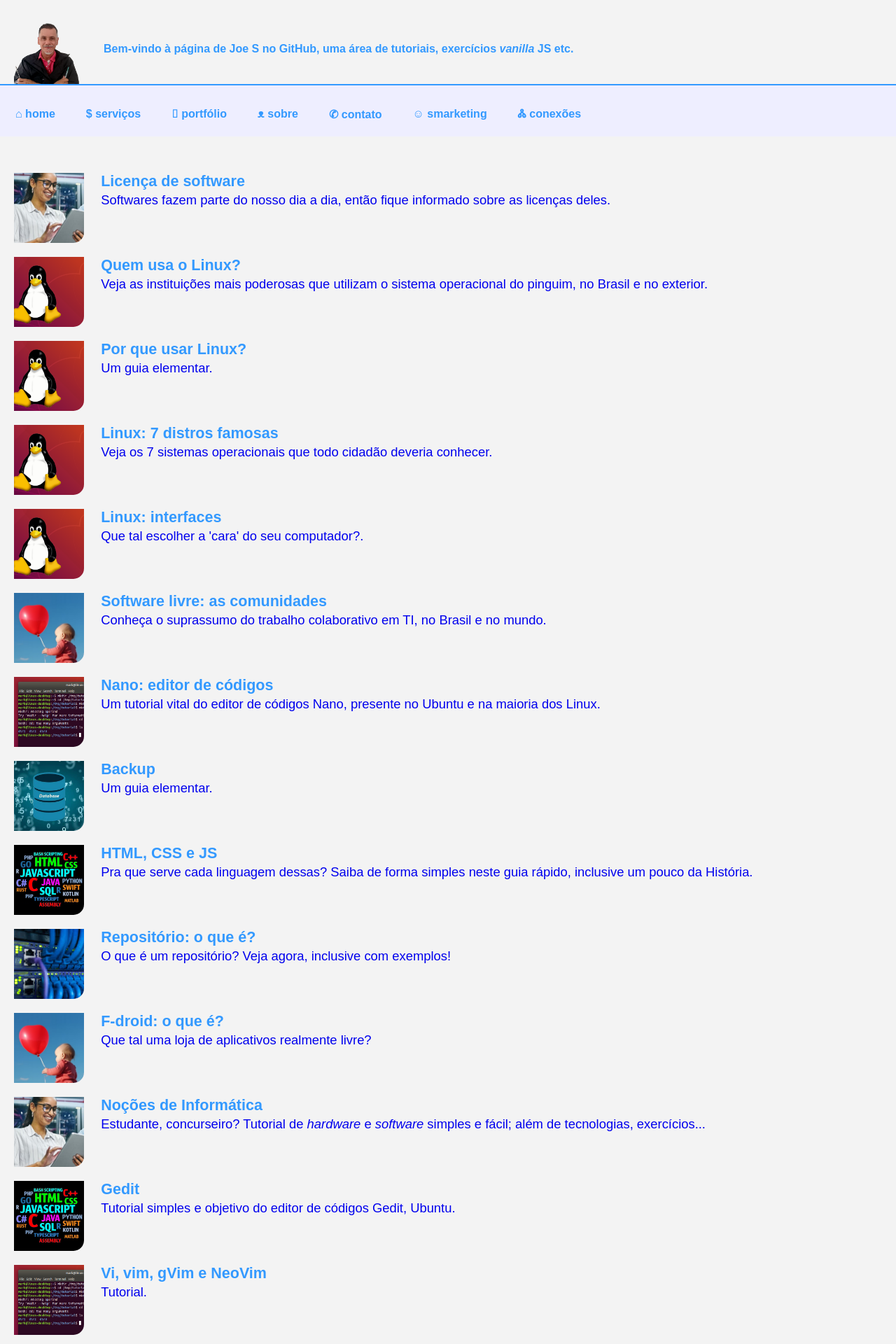
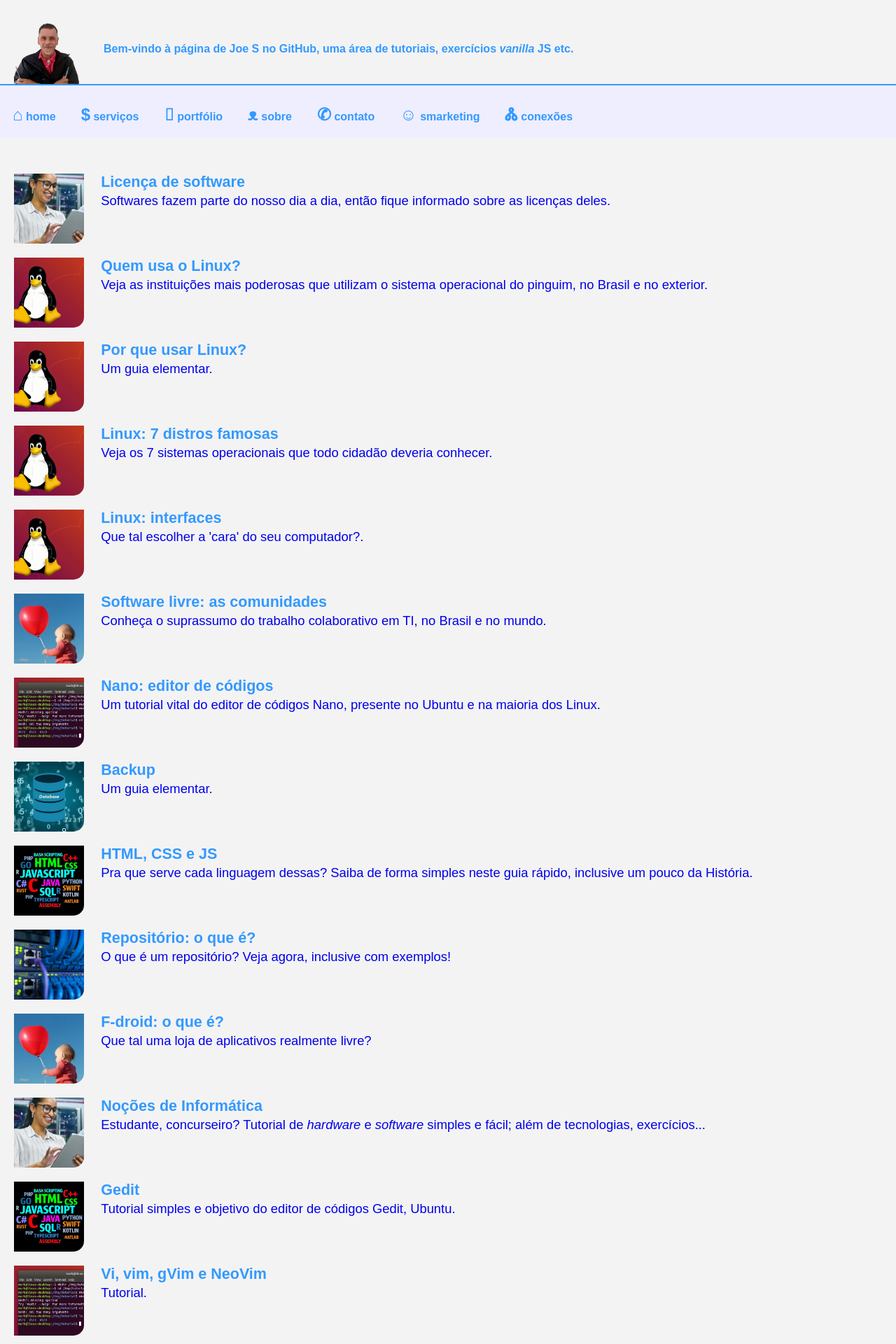
Before and after one commit to Joesynth/joesynth.github.io, a Jekyll site: the page built from index.html, in a window 1280 px wide. Shown: the top 1920 px of the page at 70% size. Built offline with Jekyll 4.4.1, drawn with Linux system fonts in a browser that asks for light colours.

Commit message:
Modify padding and font-weight in nav links

```diff
--- a/css/style.css
+++ b/css/style.css
@@ -64,10 +64,12 @@ a {
 
 .nav-links li a {
     color: var(--cor-escura);
-    padding: 12px;
+    padding: 8px;
     display: block;
-    font-weight: bold;
+    //font-weight: bold;
 }
+
+.unicode { font-size: 1.5em;}
 
 /* Main e Artigos */
 main { display: flex; flex-direction: column; padding: 20px; gap: 20px; font-size: 1.15em; line-height: 1.4em;}
```
